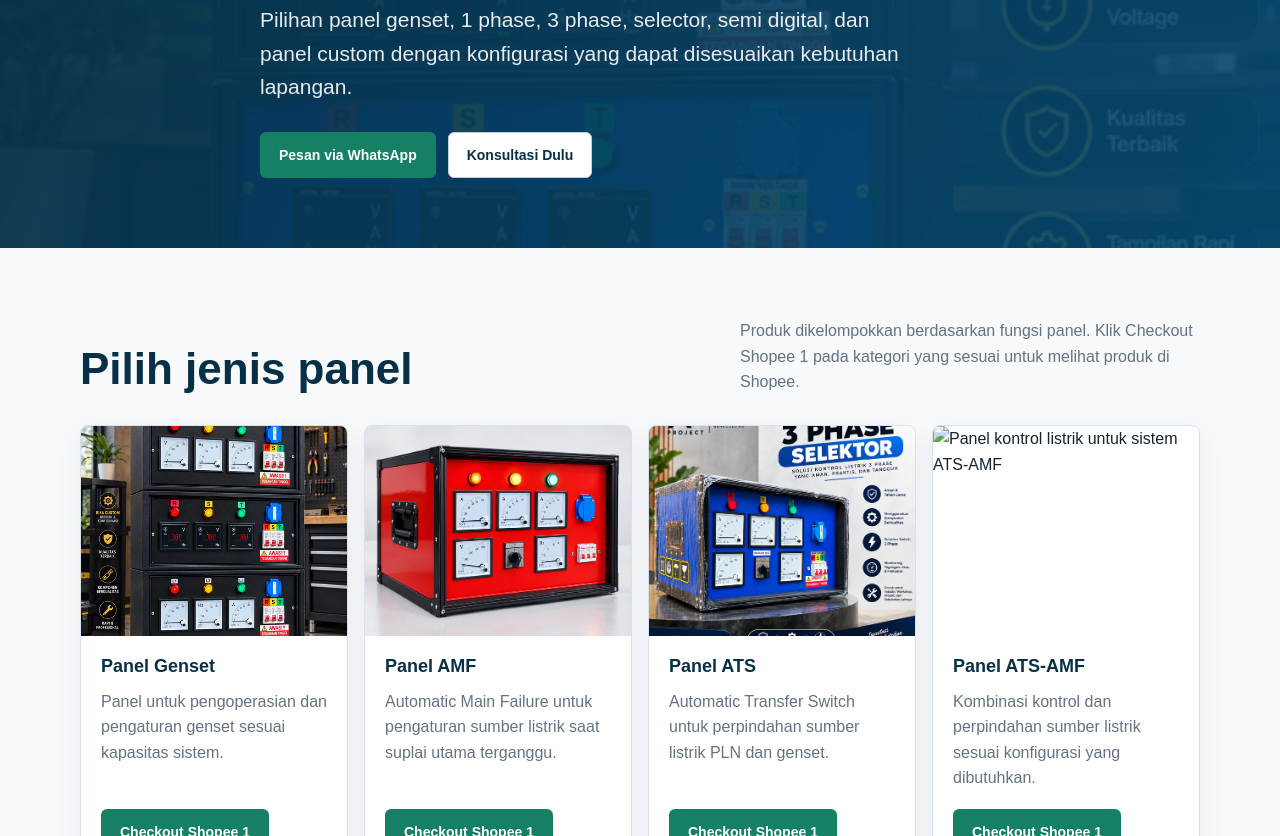
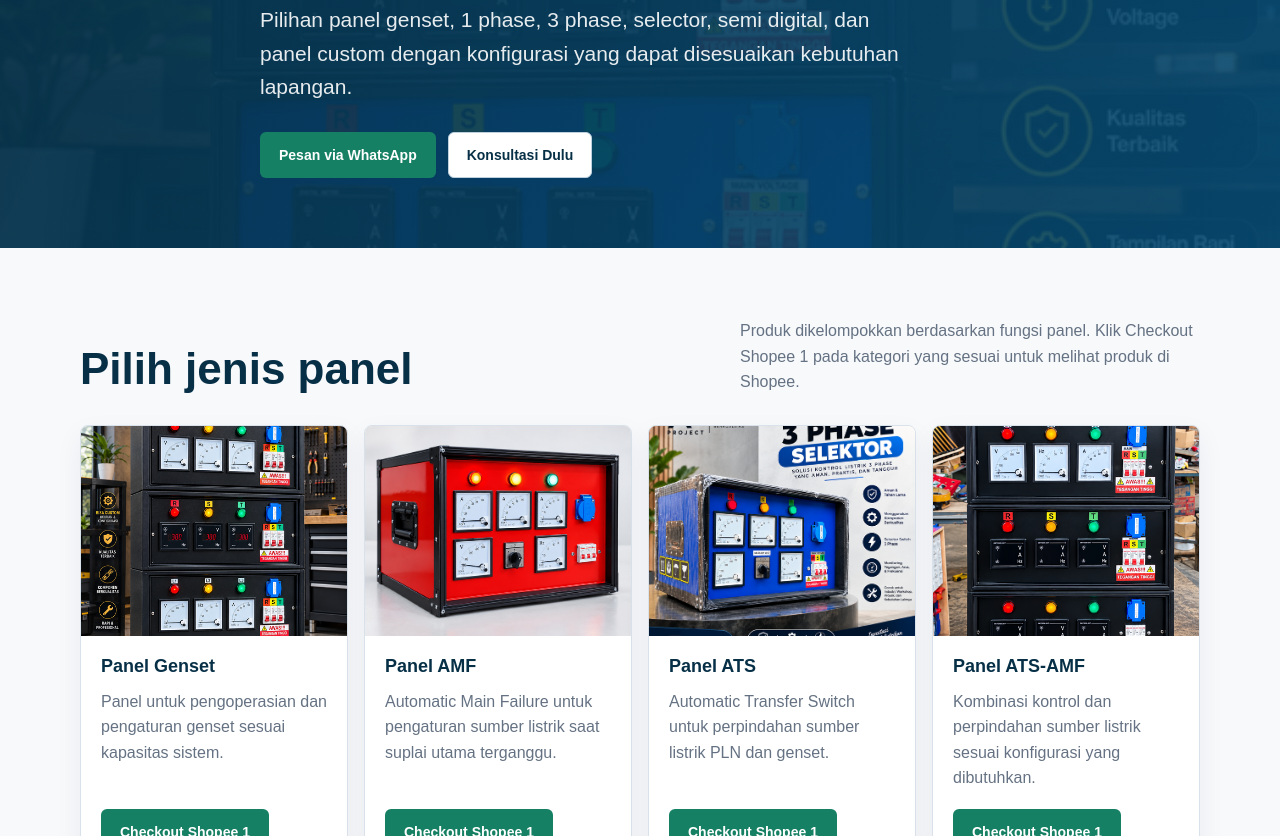
Before and after one commit to potosenam/Azamproject, a plain HTML site: page produk.html in a window 1280 px wide. Shown: the part 400-1236 px from the top of the page. Drawn offline with Linux system fonts and the light colour scheme.

Commit message:
Update image source in produk.html

```diff
--- a/produk.html
+++ b/produk.html
@@ -477,7 +477,7 @@
             </div>
           </article>
           <article class="category-card">
-            <img src="img/Panel Kontrol Listrik AP Project (1).png" alt="Panel kontrol listrik untuk sistem ATS-AMF">
+            <img src="img/Panel Kontrol Listrik Azam Project (1).png" alt="Panel kontrol listrik untuk sistem ATS-AMF">
             <div class="category-copy">
               <h3>Panel ATS-AMF</h3>
               <p>Kombinasi kontrol dan perpindahan sumber listrik sesuai konfigurasi yang dibutuhkan.</p>
```
